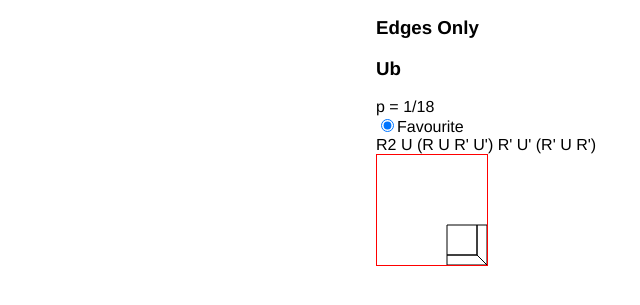
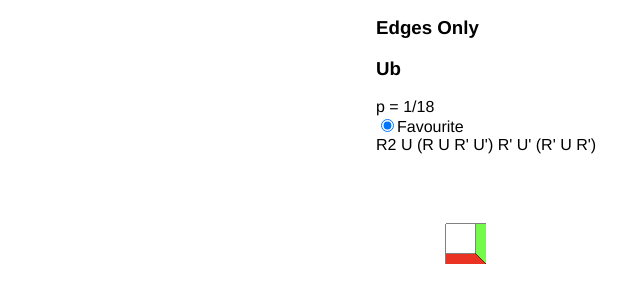
Before and after one commit to gflohr/cube-last-layer, a plain HTML site: page index.html in a window 1280 px wide. Shown: the part 135-440 px from the top of the page, without its empty margins (0-640 px from the left). Drawn offline with Linux system fonts and the light colour scheme.

Commit message:
color first corner

```diff
--- a/index.html
+++ b/index.html
@@ -30,9 +30,6 @@ a {
 	color: #5d85c1;
 }
 
-canvas {
-	border: 1px solid red;
-}
 a:visited {
 	color: #5d85c1;
 }
@@ -99,19 +96,12 @@ var ids = {
 };
 
 const cubeColors = {
-	W: 'rgb(255, 255, 255)',
-	Y: 'rgb(255, 254, 85)',
-	R: 'rgb(235, 51, 35)',
-	O: 'rgb(240, 142, 53)',
-	G: 'rgb(117, 250, 76)',
-	B: 'rgb(50, 104, 246)',
-};
-
-const faceColors = {
-	B: 'B',
-	R: 'R',
-	F: 'G',
-	L: 'O',
+	U: 'rgb(255, 255, 255)', // white
+	D: 'rgb(255, 254, 85)',  // yellow
+	R: 'rgb(235, 51, 35)',   // red
+	L: 'rgb(240, 142, 53)',  // orange
+	F: 'rgb(117, 250, 76)',  // green
+	B: 'rgb(50, 104, 246)',  // blue
 };
 
 const faceIndices = {
@@ -388,14 +378,15 @@ window.addEventListener('load', () => {
 				]
 			]
 		];
-		const pos = corner[0];
+
+		const clockwise = i & 1 ? true : false;
+		var faces = clockwise ? corner[0].reverse() : corner[0];
 		const rot = corner[1];
-		const clockwise = i & 1 ? true : false;
 
 		const squares = corners[i];
+		faces = cycle(faces, rot);
 		for (var j = 0; j < squares.length; ++j) {
 			const points = squares[j];
-			console.log(points);
 			ctx.beginPath();
 			ctx.moveTo(points[0][0], points[0][1]);
 			for (var k = 1; k < points.length; ++k) {
@@ -403,6 +394,10 @@ window.addEventListener('load', () => {
 			}
 			ctx.lineTo(points[0][0], points[0][1]);
 			ctx.stroke();
+			ctx.fillStyle = cubeColors[faces[j]];
+			ctx.fill();
+			console.log('Face: ' + faces[j]);
+			console.log('Color: ' + cubeColors[faces[j]]);
 		}
 	}
 });
```
